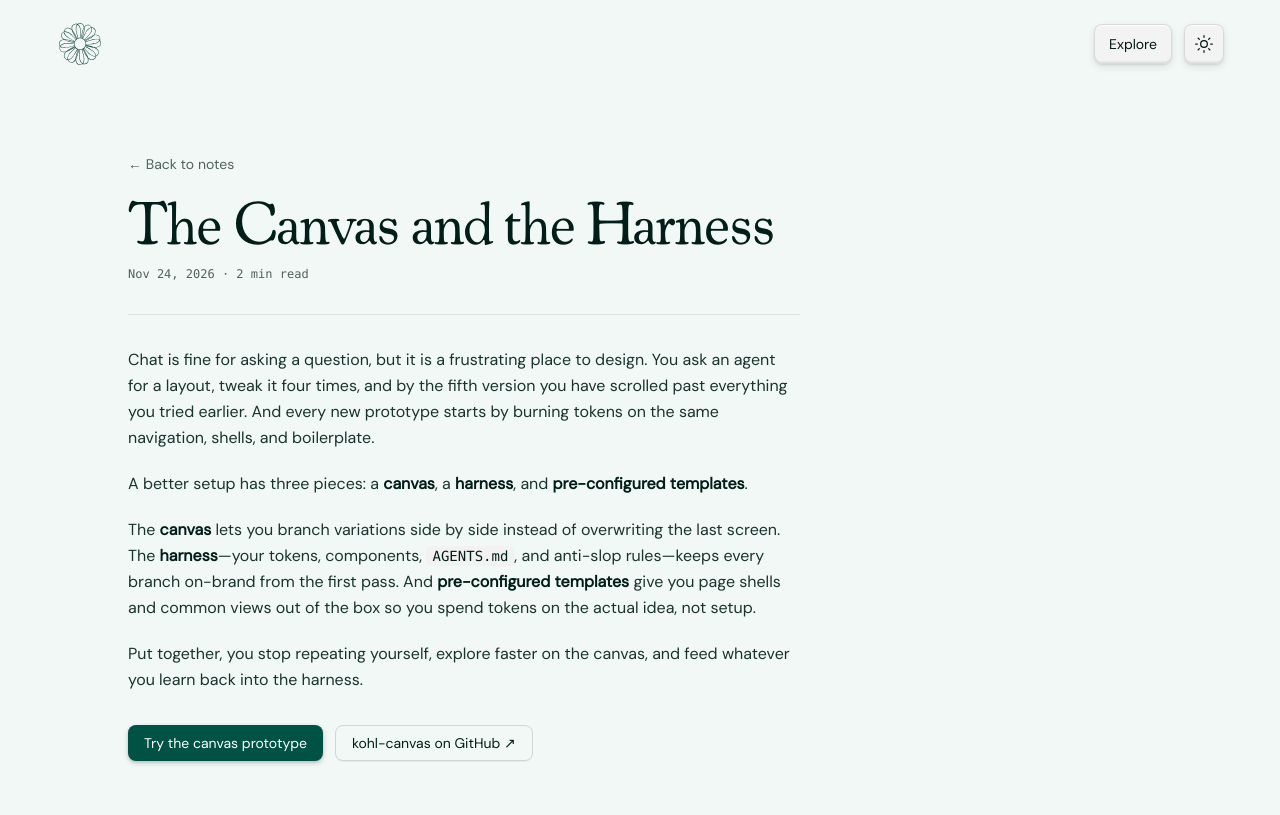
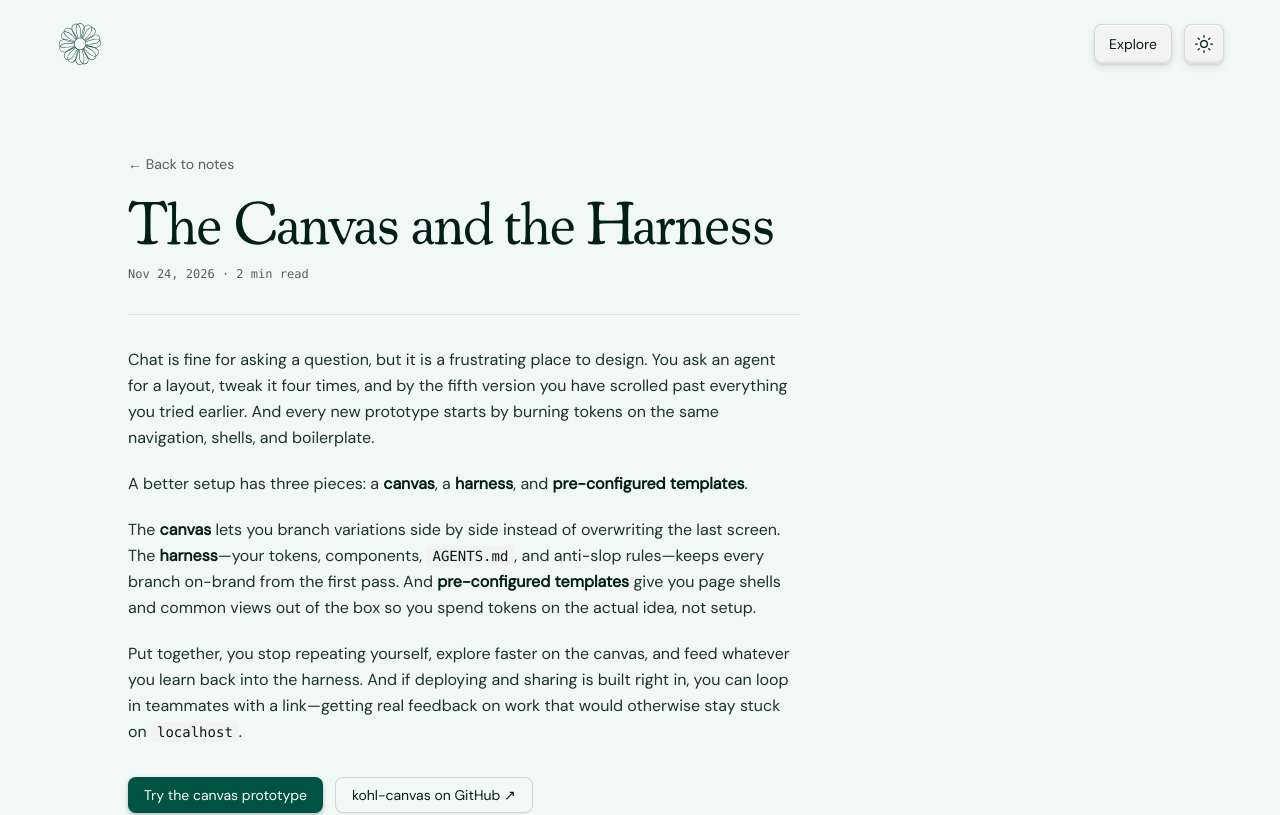
Before and after one commit to bergets/kohl-design, a Next.js app: page /notes/canvas-and-harness in a window 1280 px wide. Shown: the top 815 px of the page. Built offline with nearby package versions, Linux system fonts and the light colour scheme.

Commit message:
chore(notes): add deploy and share loop to Canvas and Harness

```diff
--- a/app/notes/canvas-and-harness/page.tsx
+++ b/app/notes/canvas-and-harness/page.tsx
@@ -78,7 +78,14 @@ export default function CanvasAndHarnessNotePage() {
 
             <p>
               Put together, you stop repeating yourself, explore faster on the
-              canvas, and feed whatever you learn back into the harness.
+              canvas, and feed whatever you learn back into the harness. And if
+              deploying and sharing is built right in, you can loop in teammates
+              with a link—getting real feedback on work that would otherwise
+              stay stuck on{" "}
+              <code className="font-mono text-sm text-foreground bg-muted px-1.5 py-0.5 rounded">
+                localhost
+              </code>
+              .
             </p>
 
             <div className="pt-3 flex flex-wrap items-center gap-3">
```
